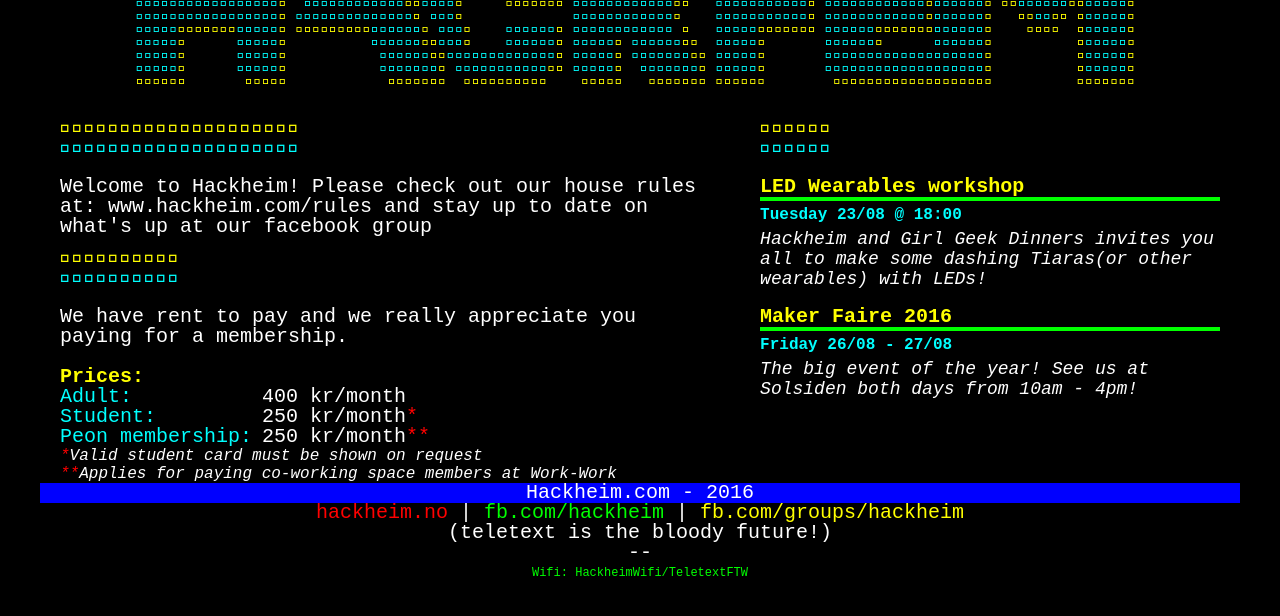
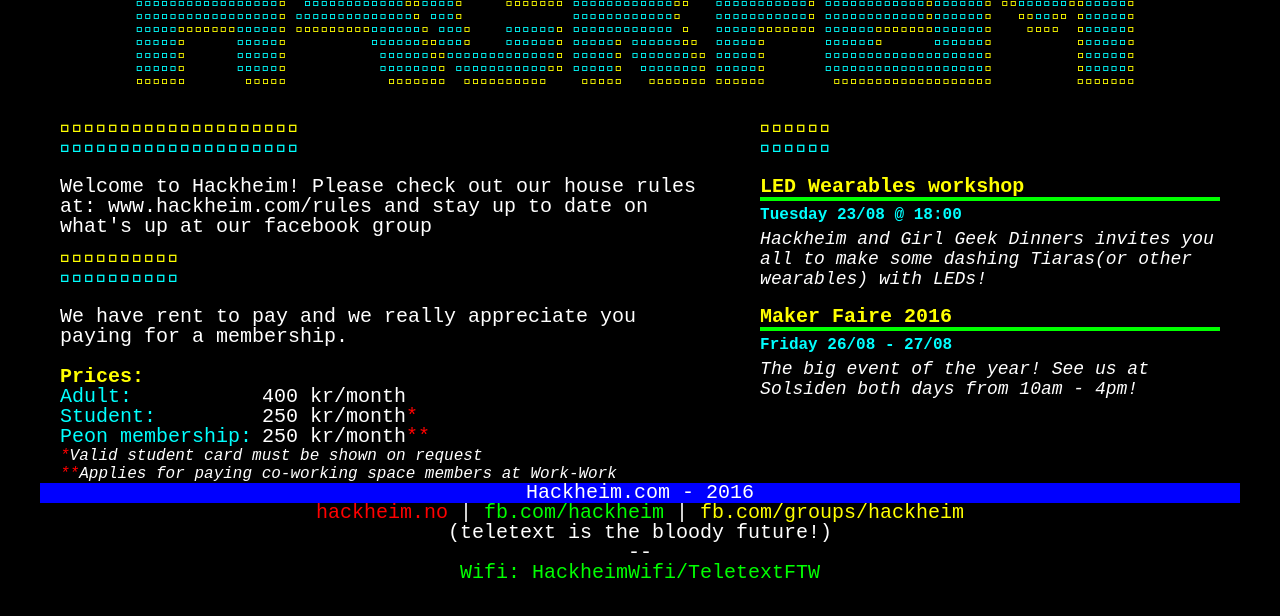
Before and after one commit to hackheim/hackheim.github.io, a plain HTML site: page index.html in a window 1280 px wide. Shown: the part 166-782 px from the top of the page. Drawn offline with Linux system fonts and the light colour scheme; a web font is replaced by a local one.

Commit message:
Update index.html

```diff
--- a/index.html
+++ b/index.html
@@ -115,7 +115,7 @@ window.onload = initTeletext;
 				<div class="teletext c12 white blackbg" style="text-align: center;"><span class="red">hackheim.no</span> | <span class="green">fb.com/hackheim</span> | <span class="yellow">fb.com/groups/hackheim</span></div>
 				<div class="teletext c12 white flashing" style="text-align: center;">(teletext is the bloody future!)</div>
 				<div class="teletext c12 white flashing" style="text-align: center;"  >--</div>
-				<div class="teletext c12 green" style="text-align: center; font-size:12px">Wifi: HackheimWifi/TeletextFTW</div>
+				<div class="teletext c12 green smalltext" style="text-align: center">Wifi: HackheimWifi/TeletextFTW</div>
 			</footer>
 		</div>
 	</div>
```
